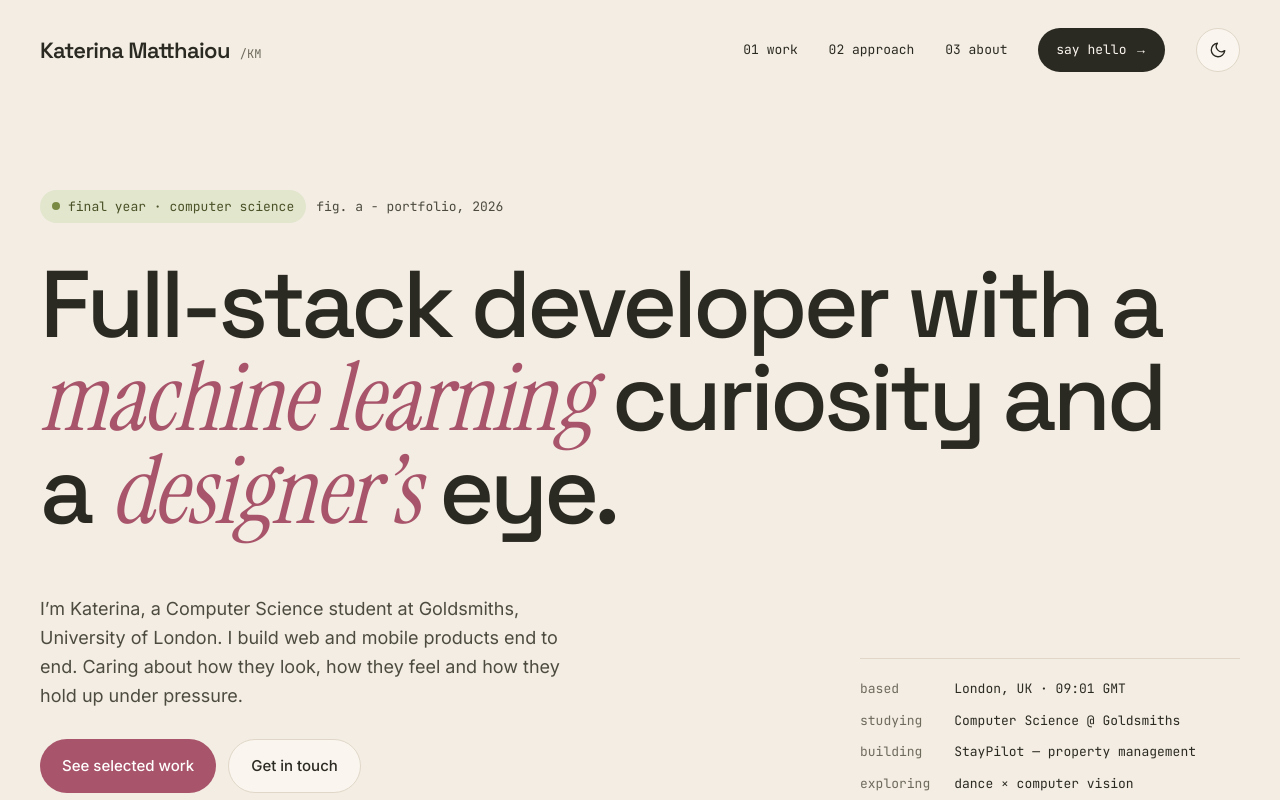
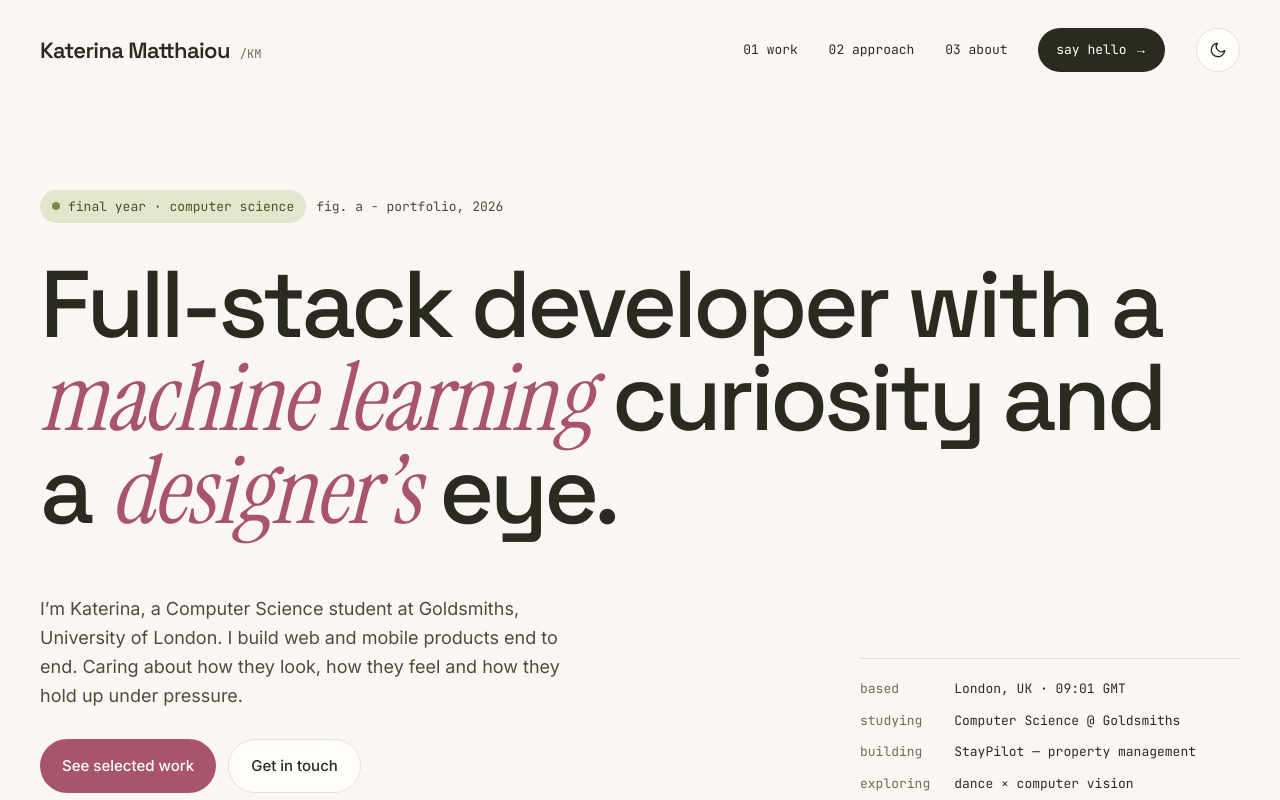
Before and after one commit to Katerina137/my_portfolio_website, a Next.js app: page / in a window 1280 px wide. Shown: the top 800 px of the page. Built offline with nearby package versions, Linux system fonts and the light colour scheme.

Commit message:
Lighter background

```diff
--- a/app/globals.css
+++ b/app/globals.css
@@ -10,18 +10,18 @@
 :root {
   color-scheme: light;
 
-  --c-canvas: #f3ede3;      /* page background (beige) */
-  --c-surface: #faf6ef;     /* raised areas: strip, project window, footer */
+  --c-canvas: #faf7f2;      /* page background (soft warm white) */
+  --c-surface: #fffdf9;     /* raised areas: strip, project window, footer */
   --c-ink: #2b2a22;         /* main text */
   --c-ink-2: #4d4b40;       /* body text */
   --c-muted: #6e6a5c;       /* labels */
-  --c-line: #e0d7c8;
-  --c-line-soft: #eae3d6;
+  --c-line: #e8e1d5;
+  --c-line-soft: #f0ebe2;
   --c-soft: #f1dedb;        /* loader, contact block (pink) */
-  --c-tabbar: #eee7db;
+  --c-tabbar: #f4efe7;
   --c-accent: #a8546a;      /* rose: highlighted words, main button */
   --c-on-accent: #ffffff;
-  --c-inverse: #faf6ef;     /* text on dark (ink) buttons */
+  --c-inverse: #fffdf9;     /* text on dark (ink) buttons */
   --c-pill: #e2e5cc;        /* olive */
   --c-pill-ink: #4a5228;
   --c-card-1: #f3e1de;
```
